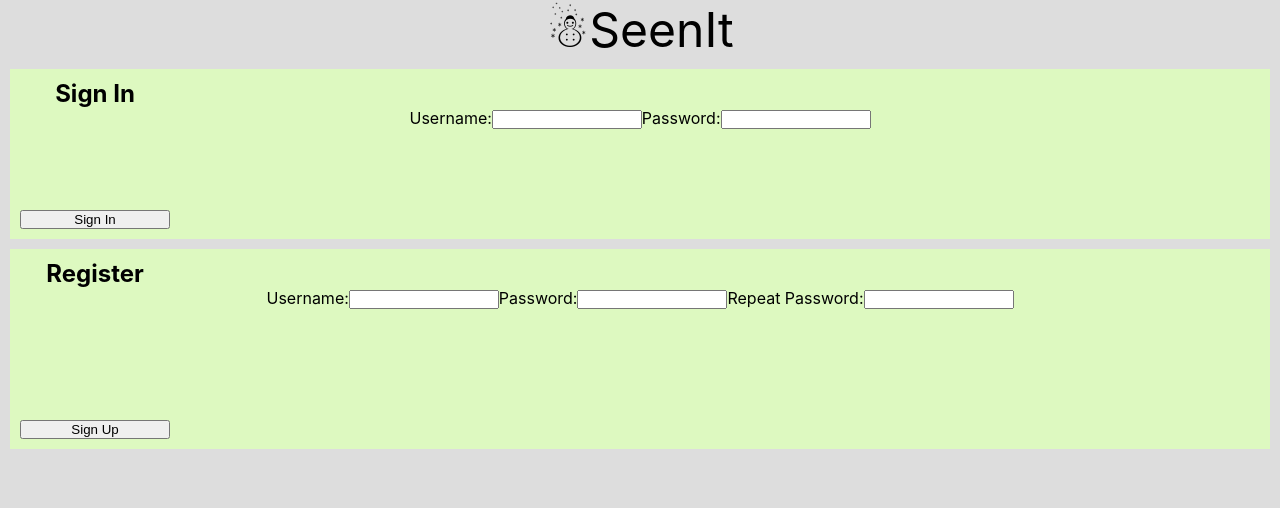
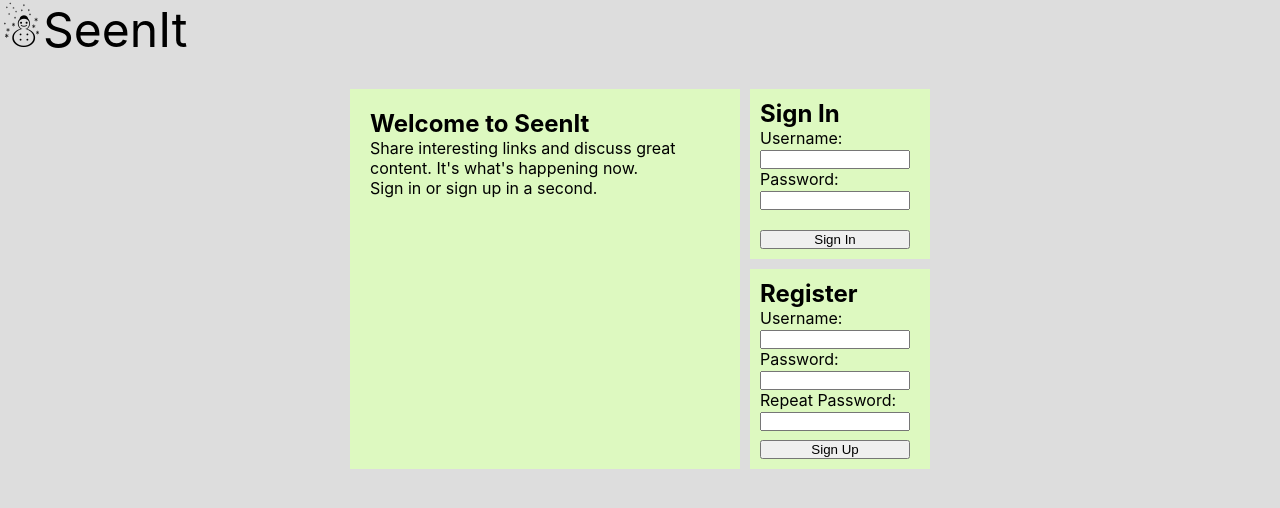
Before and after one commit to aleksandar9999a/ReactJS, a React (Create React App) app in the folder Routing and Architecture-Exercises/demo/: page / in a window 1280 px wide. Shown: the top 508 px of the page. Built offline with nearby package versions, Linux system fonts and the light colour scheme.

Commit message:
Added some style

```diff
--- a/Routing and Architecture-Exercises/demo/src/App.js
+++ b/Routing and Architecture-Exercises/demo/src/App.js
@@ -8,7 +8,7 @@ import './style/site.css';
 
 function App() {
   return (
-    <div className="App">
+    <div id="App">
       <Header />
       <Route path='/' exact component={Home} />
     </div>
--- /dev/null
+++ b/Routing and Architecture-Exercises/demo/src/components/common/About.js
@@ -0,0 +1,11 @@
+import React from 'react';
+
+const About = () => (
+    <div className="about">
+        <h1>Welcome to SeenIt</h1>
+        <p>Share interesting links and discuss great content. It's what's happening now.</p>
+        <p>Sign in or sign up in a second.</p>
+    </div>
+)
+
+export default About;
--- a/Routing and Architecture-Exercises/demo/src/components/common/Header.js
+++ b/Routing and Architecture-Exercises/demo/src/components/common/Header.js
@@ -18,7 +18,7 @@ export default class Header extends Component {
         const loggedSection = (
             <div id="profile">
                 <span id="username">Hello, {this.state.username}!</span>|
-                <a href="#" id="linkMenuLogout">logout</a>
+                <a href="/" id="linkMenuLogout">logout</a>
             </div>);
 
         return (
--- a/Routing and Architecture-Exercises/demo/src/components/common/Home.js
+++ b/Routing and Architecture-Exercises/demo/src/components/common/Home.js
@@ -1,14 +1,20 @@
 import React, { Component } from 'react';
 import LoginForm from '../user/LoginForm';
 import RegisterForm from '../user/RegisterForm';
+import About from './About';
 
 export default class Home extends Component {
     render = () => {
         return (
-            <div>
-                <LoginForm />
-                <RegisterForm />
-            </div>
+            <section id="viewSignIn">
+                <div className="welcome">
+                    <div className="signup">
+                        <LoginForm />
+                        <RegisterForm />
+                    </div>
+                    <About />
+                </div>
+            </section>
         )
     }
 }
```
